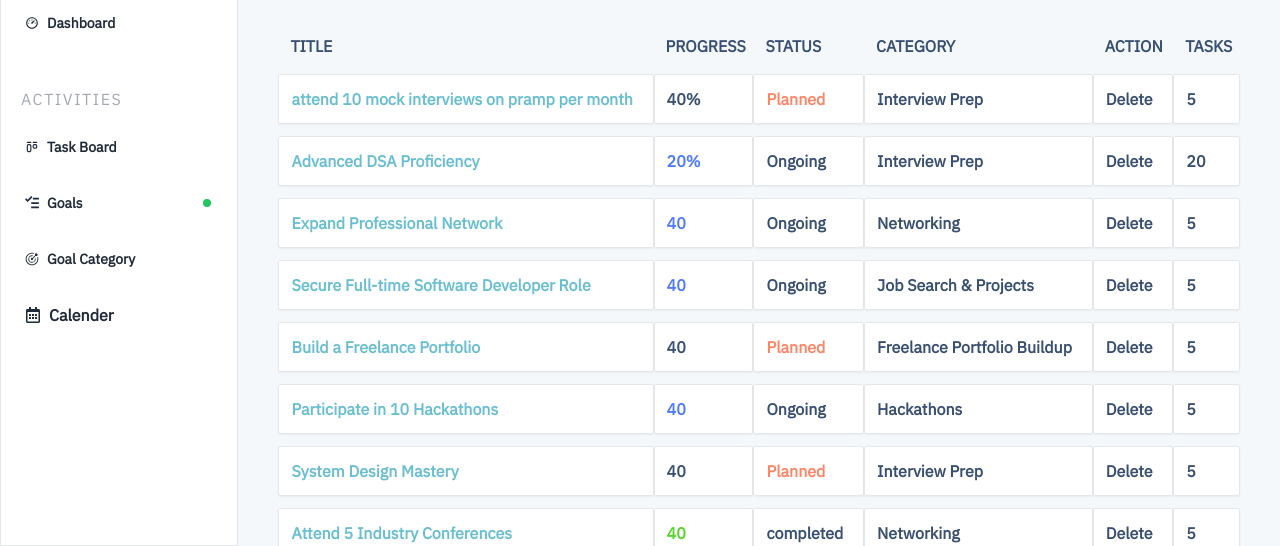
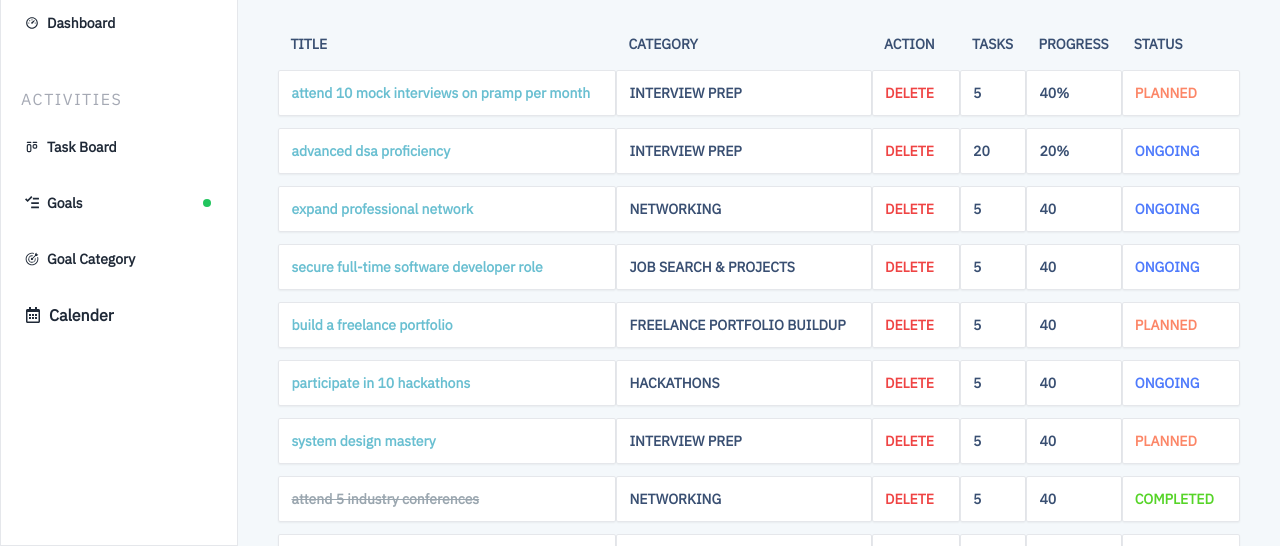
Before and after one commit to admirerbrown/Personal-task-planner, a React (Create React App) app in the folder client/: page /goals in a window 1280 px wide. Shown: the part 254-800 px from the top of the page. Built offline with nearby package versions, Linux system fonts and the light colour scheme; the HTML template or start-up script is replaced by a standard one.

Commit message:
goal list phase 1

```diff
--- a/client/src/components/DisplayGoals.jsx
+++ b/client/src/components/DisplayGoals.jsx
@@ -22,20 +22,21 @@ const ShowGoals = () => {
 const ListOfGoals = () => {
   const renderListItems = (header) => {
     return (
-      <div className="text-center grow font-IBM-Plex-Sans text-[#394f72] font-semibold">
+      <div className="text-center grow font-IBM-Plex-Sans text-[#394f72] text-sm font-semibold">
         <h2 className="mb-4 uppercase text-left pl-3">{header}</h2>
         <ul className="flex flex-col gap-3 w-full">
           {goalList.map((item, index) => (
             <li
               key={index}
-              // className={`flex border w-full justify-start items-center p-3  shadow-sm bg-white rounded-sm ${header === 'title' ? 'text-[#69bfd1] font-bold' : ''}`}
               className={`
-  flex border w-full justify-start items-center p-3 shadow-sm bg-white rounded-sm
-  ${header === 'title' ? 'text-[#69bfd1] font-bold' : ''}
-  ${item.status === "Planned" && header==='status'? "bg-[#fff6f4] text-[#fc8667]" : ""}
-  ${item.status === "Ongoing" && header==='progress'? "bg-[#d3deff] text-[#4e7afc]" : ""}
-  ${item.status === "completed" && header==='progress'? "bg-[#f0fcec] text-[#56d428]" : ""}
-`}
+                flex border w-full justify-start items-center p-3 shadow-sm bg-white rounded-sm
+                ${header === 'title' ? 'text-[#69bfd1] font-bold lowercase' : 'uppercase'}
+                ${header === 'action' ? 'text-red-500 font-bold' : 'uppercase'}
+                ${item.status === "Planned" && header==='status'? 'bg-red-100 text-[#fc8667]' : ""}
+                ${item.status === "Ongoing" && header==='status'? 'bg-blue-100 text-[#4e7afc]' : ""}
+                ${item.status === "completed" && header==='status'? 'bg-green-100 text-[#56d428]': ""}
+                ${item.status === "completed" && header==='title'? 'line-through text-[#9aa6af]': ""}
+              `}
             >
               {item[header]}
             </li>
@@ -52,11 +53,11 @@ const ListOfGoals = () => {
   return (
     <div className="flex text-black  mx-10">
       {renderListItems("title")}
-      {renderListItems("progress")}
-      {renderListItems("status")}
       {renderListItems("category")}
       {renderListItems("action")}
       {renderListItems("tasks")}
+      {renderListItems("progress")}
+      {renderListItems("status")}
     </div>
   );
 };
```
